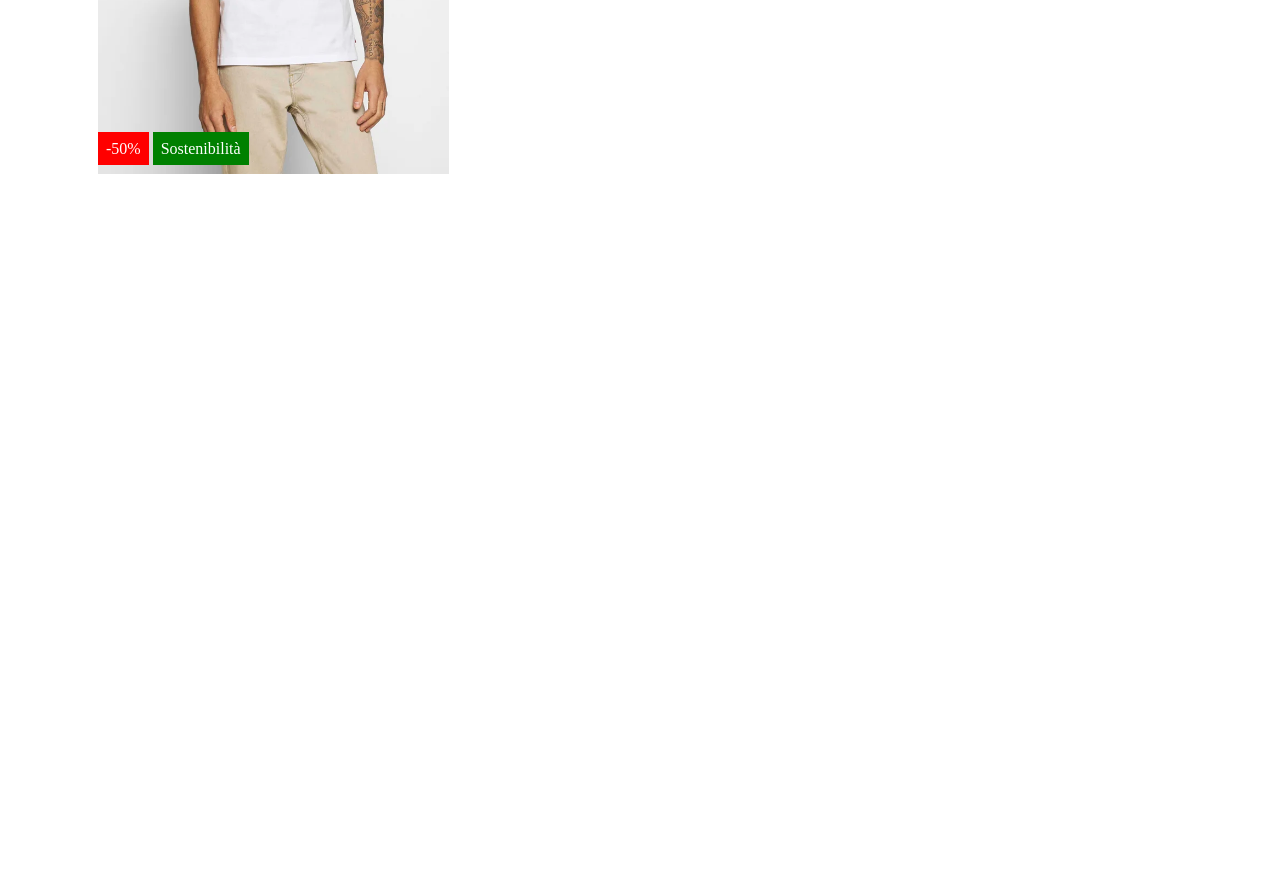
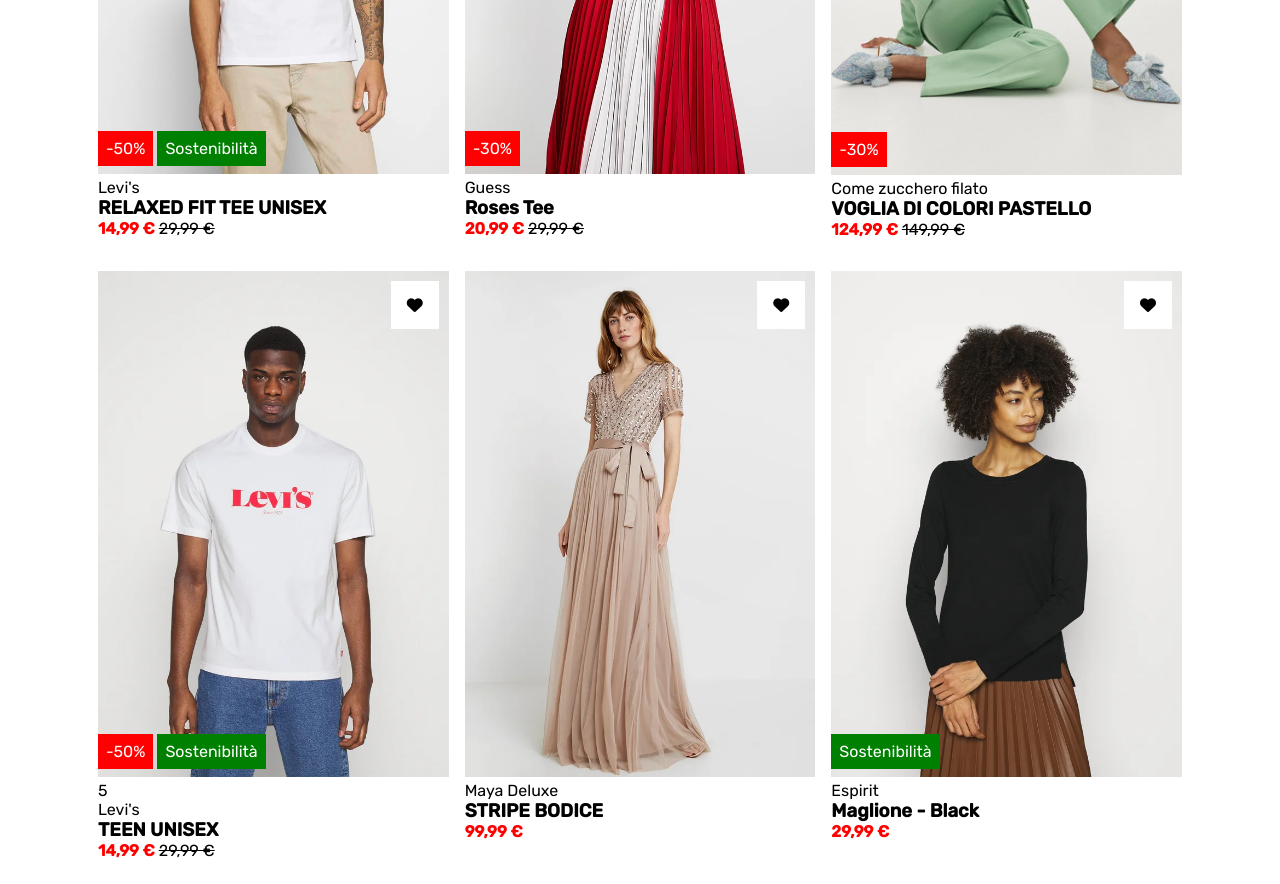
Before and after one commit to marcoregina92/html-css-boolando, a plain HTML site: page index.html in a window 1280 px wide. Shown: the part 440-1324 px from the top of the page. Before the commit the page ends 800 px from the top, so only its background shows below. Drawn offline with Linux system fonts and the light colour scheme.

Commit message:
main completo

```diff
--- a/css/style.css
+++ b/css/style.css
@@ -2,6 +2,7 @@
     box-sizing: border-box;
     padding: 0;
     margin: 0;
+    font-family: 'Rubik', sans-serif;
 }
 
 header{
@@ -140,3 +141,7 @@ background: green;
 #heart-sopra {
     margin-right: 10px;
 }
+
+strong{
+    color: red;
+}
--- a/index.html
+++ b/index.html
@@ -5,11 +5,16 @@
     <meta http-equiv="X-UA-Compatible" content="IE=edge">
     <meta name="viewport" content="width=device-width, initial-scale=1.0">
     <link rel="stylesheet" href="./css/style.css">
+    <link rel="preconnect" href="https://fonts.googleapis.com">
+    <link rel="preconnect" href="https://fonts.gstatic.com" crossorigin>
+    <link href="https://fonts.googleapis.com/css2?family=Rubik:wght@400;500&display=swap" rel="stylesheet">
     <link rel="stylesheet" href="https://cdnjs.cloudflare.com/ajax/libs/font-awesome/6.4.2/css/all.min.css">
     <title>Boolando</title>
 </head>
 <body>
 
+
+    <!-- HEADER -->
     <header>
         <nav class="container">
             <div class="menu-sinistra">
@@ -17,9 +22,7 @@
                     <li> <a href=""> Donna </a> </li>
                     <li> <a href=""></a> Uomo </li>
                     <li> <a href=""></a> Bambino </li>
-
                 </ul>
-
             </div>
 
             <div class="menu-centrale">
@@ -30,12 +33,12 @@
                 <a href=""><i class="fa-solid fa-user"></i></a>
                 <a href=""><i class="fa-solid fa-heart"></i></a>
                 <a href=""><i class="fa-solid fa-cart-shopping"></i></a>
+            </div>
+        </nav>
+    </header>
 
 
-            </div>
-        </nav>
-
-    </header>
+    <!-- MAIN -->
 
     <main>
         <div class="container">
@@ -48,20 +51,98 @@
                         <span class="badge badge-discount">-50%</span>
                         <span class="badge badge-eco">Sostenibilità</span>
                     </div>
-
                 </div>
 
-                <div class="card-info"></div>
-
+                <div class="card-info">
+                    <span>Levi's</span>
+                    <h3>RELAXED FIT TEE UNISEX</h3>
+                    <strong>14,99 €</strong> <del>29,99 €</del>
+                </div>
             </div>
 
+            <div class="card">
+                <div class="card-image">
+                    <img class="prima-immagine" src="img/2.webp" alt="">
+                    <img class="seconda-immagine" src="img/2b.webp" alt="">
+                    <i id="heart-sopra" class="wishlist fa-solid fa-heart"></i>
+                    <div class="badges">
+                        <span class="badge badge-discount">-30%</span>
+                    </div>
+                </div>
 
+                <div class="card-info">
+                    <span>Guess</span>
+                    <h3>Roses Tee</h3>
+                    <strong>20,99 €</strong> <del>29,99 €</del>
+                </div>
+            </div>
 
+            <div class="card">
+                <div class="card-image">
+                    <img class="prima-immagine" src="img/3.webp" alt="">
+                    <img class="seconda-immagine" src="img/3b.webp" alt="">
+                    <i id="heart-sopra" class="wishlist fa-solid fa-heart"></i>
+                    <div class="badges">
+                        <span class="badge badge-discount">-30%</span>
+                    </div>
+                </div>
 
+                <div class="card-info">
+                    <span>Come zucchero filato</span>
+                    <h3>VOGLIA DI COLORI PASTELLO</h3>
+                    <strong>124,99 €</strong> <del>149,99 €</del>
+                </div>
+            </div>
 
+            <div class="card">
+                <div class="card-image">
+                    <img class="prima-immagine" src="img/4.webp" alt="">
+                    <img class="seconda-immagine" src="img/4b.webp" alt="">
+                    <i id="heart-sopra" class="wishlist fa-solid fa-heart"></i>
+                    <div class="badges">
+                        <span class="badge badge-discount">-50%</span>
+                        <span class="badge badge-eco">Sostenibilità</span>
+                    </div>
+                </div>
+                5
+                <div class="card-info">
+                    <span>Levi's</span>
+                    <h3>TEEN UNISEX</h3>
+                    <strong>14,99 €</strong> <del>29,99 €</del>
+                </div>
+            </div>
+
+            <div class="card">
+                <div class="card-image">
+                    <img class="prima-immagine" src="img/5.webp" alt="">
+                    <img class="seconda-immagine" src="img/5b.webp" alt="">
+                    <i id="heart-sopra" class="wishlist fa-solid fa-heart"></i>
+                </div>
+
+                <div class="card-info">
+                    <span>Maya Deluxe</span>
+                    <h3>STRIPE BODICE</h3>
+                    <strong>99,99 €</strong>
+                </div>
+            </div>
+
+            <div class="card">
+                <div class="card-image">
+                    <img class="prima-immagine" src="img/6.webp" alt="">
+                    <img class="seconda-immagine" src="img/6b.webp" alt="">
+                    <i id="heart-sopra" class="wishlist fa-solid fa-heart"></i>
+                    <div class="badges">
+                        <span class="badge badge-eco">Sostenibilità</span>
+                    </div>
+                </div>
+
+                <div class="card-info">
+                    <span>Espirit</span>
+                    <h3>Maglione - Black</h3>
+                    <strong>29,99 €</strong>
+                </div>
+            </div>
         </div>
-
-
     </main>
 
 
```
